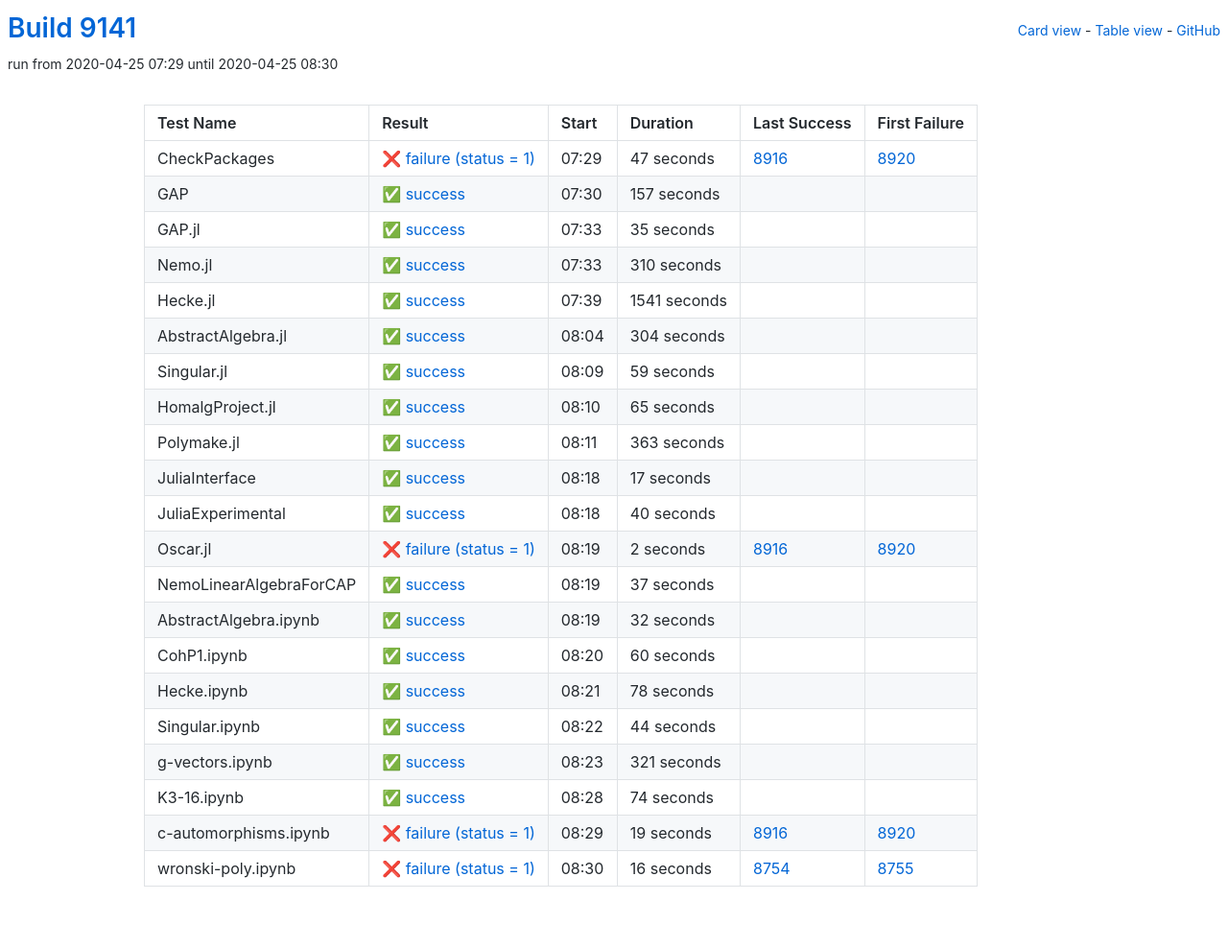
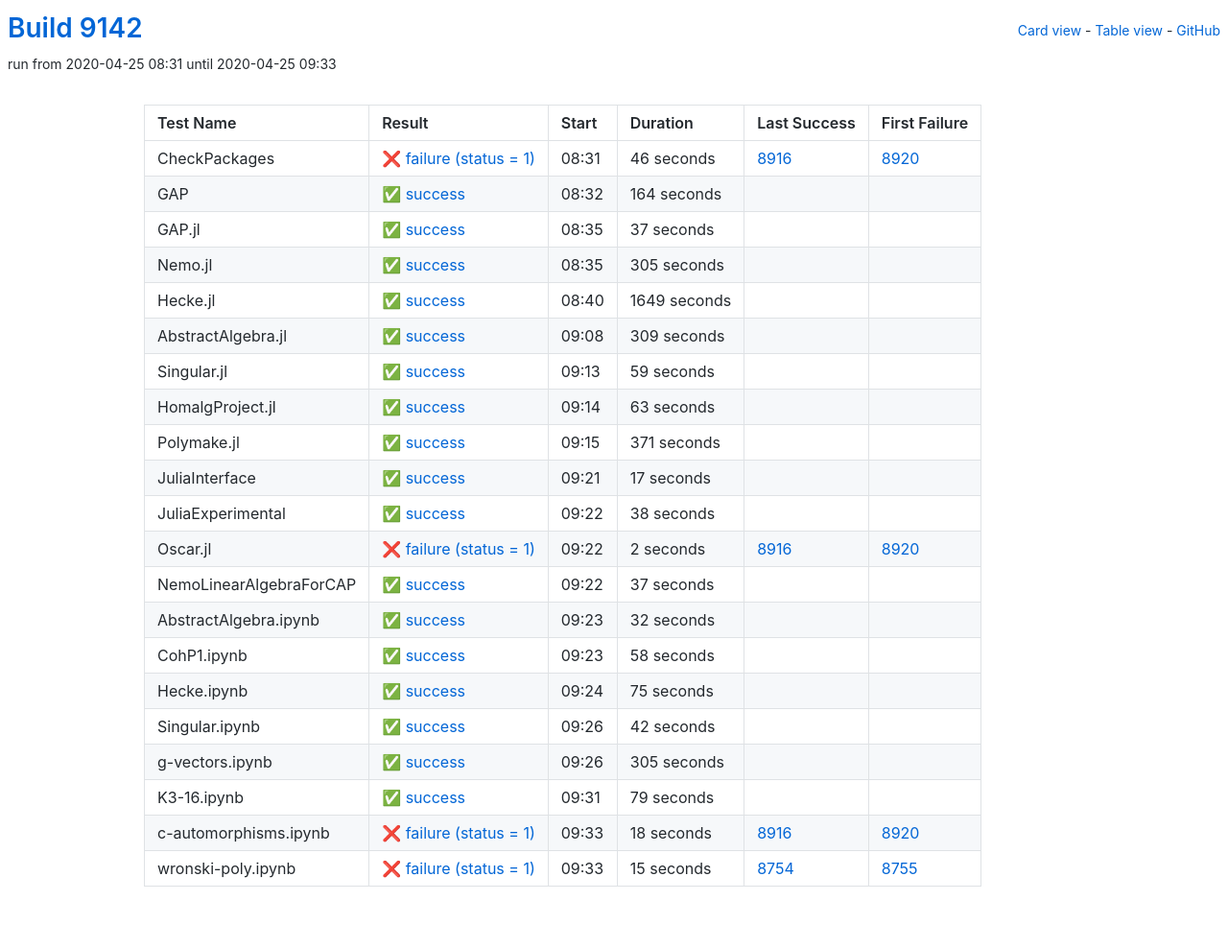
Before and after one commit to oscar-system/oscar-ci-status, a Jekyll site: the page built from table.html, in a window 1280 px wide. Shown: the whole page at 96% size. Built offline with Jekyll 4.4.1, drawn with Linux system fonts in a browser that asks for light colours.

Commit message:
Build 9142

```diff
--- a/_data/ci.yml
+++ b/_data/ci.yml
@@ -1,71 +1,71 @@
-build: 9141
-build_url: https://oscarci.mathematik.uni-kl.de/job/oscar/9141/
+build: 9142
+build_url: https://oscarci.mathematik.uni-kl.de/job/oscar/9142/
 job: oscar
 tests:
-- duration: 47
+- duration: 46
   exitcode: 1
   first_failure: 8920
   first_failure_url: https://oscarci.mathematik.uni-kl.de/job/oscar/8920/
   last_success: 8916
   last_success_url: https://oscarci.mathematik.uni-kl.de/job/oscar/8916/
-  log: https://oscarci.mathematik.uni-kl.de/job/oscar/9141/artifact/logs/build-9141/CheckPackages.log
+  log: https://oscarci.mathematik.uni-kl.de/job/oscar/9142/artifact/logs/build-9142/CheckPackages.log
   name: CheckPackages
-  start: 2020-04-25 07:29
+  start: 2020-04-25 08:31
   status: failure
   success: false
-- duration: 157
+- duration: 164
   exitcode: 0
   first_failure: false
   first_failure_url: null
   last_success: false
   last_success_url: null
-  log: https://oscarci.mathematik.uni-kl.de/job/oscar/9141/artifact/logs/build-9141/GAP.log
+  log: https://oscarci.mathematik.uni-kl.de/job/oscar/9142/artifact/logs/build-9142/GAP.log
   name: GAP
-  start: 2020-04-25 07:30
+  start: 2020-04-25 08:32
   status: success
   success: true
-- duration: 35
+- duration: 37
   exitcode: 0
   first_failure: false
   first_failure_url: null
   last_success: false
   last_success_url: null
-  log: https://oscarci.mathematik.uni-kl.de/job/oscar/9141/artifact/logs/build-9141/GAP.jl.log
+  log: https://oscarci.mathematik.uni-kl.de/job/oscar/9142/artifact/logs/build-9142/GAP.jl.log
   name: GAP.jl
-  start: 2020-04-25 07:33
+  start: 2020-04-25 08:35
   status: success
   success: true
-- duration: 310
+- duration: 305
   exitcode: 0
   first_failure: false
   first_failure_url: null
   last_success: false
   last_success_url: null
-  log: https://oscarci.mathematik.uni-kl.de/job/oscar/9141/artifact/logs/build-9141/Nemo.jl.log
+  log: https://oscarci.mathematik.uni-kl.de/job/oscar/9142/artifact/logs/build-9142/Nemo.jl.log
   name: Nemo.jl
-  start: 2020-04-25 07:33
+  start: 2020-04-25 08:35
   status: success
   success: true
-- duration: 1541
+- duration: 1649
   exitcode: 0
   first_failure: false
   first_failure_url: null
   last_success: false
   last_success_url: null
-  log: https://oscarci.mathematik.uni-kl.de/job/oscar/9141/artifact/logs/build-9141/Hecke.jl.log
+  log: https://oscarci.mathematik.uni-kl.de/job/oscar/9142/artifact/logs/build-9142/Hecke.jl.log
   name: Hecke.jl
-  start: 2020-04-25 07:39
+  start: 2020-04-25 08:40
   status: success
   success: true
-- duration: 304
+- duration: 309
   exitcode: 0
   first_failure: false
   first_failure_url: null
   last_success: false
   last_success_url: null
-  log: https://oscarci.mathematik.uni-kl.de/job/oscar/9141/artifact/logs/build-9141/AbstractAlgebra.jl.log
+  log: https://oscarci.mathematik.uni-kl.de/job/oscar/9142/artifact/logs/build-9142/AbstractAlgebra.jl.log
   name: AbstractAlgebra.jl
-  start: 2020-04-25 08:04
+  start: 2020-04-25 09:08
   status: success
   success: true
 - duration: 59
@@ -74,31 +74,31 @@
   first_failure_url: null
   last_success: false
   last_success_url: null
-  log: https://oscarci.mathematik.uni-kl.de/job/oscar/9141/artifact/logs/build-9141/Singular.jl.log
+  log: https://oscarci.mathematik.uni-kl.de/job/oscar/9142/artifact/logs/build-9142/Singular.jl.log
   name: Singular.jl
-  start: 2020-04-25 08:09
+  start: 2020-04-25 09:13
   status: success
   success: true
-- duration: 65
+- duration: 63
   exitcode: 0
   first_failure: false
   first_failure_url: null
   last_success: false
   last_success_url: null
-  log: https://oscarci.mathematik.uni-kl.de/job/oscar/9141/artifact/logs/build-9141/HomalgProject.jl.log
+  log: https://oscarci.mathematik.uni-kl.de/job/oscar/9142/artifact/logs/build-9142/HomalgProject.jl.log
   name: HomalgProject.jl
-  start: 2020-04-25 08:10
+  start: 2020-04-25 09:14
   status: success
   success: true
-- duration: 363
+- duration: 371
   exitcode: 0
   first_failure: false
   first_failure_url: null
   last_success: false
   last_success_url: null
-  log: https://oscarci.mathematik.uni-kl.de/job/oscar/9141/artifact/logs/build-9141/Polymake.jl.log
+  log: https://oscarci.mathematik.uni-kl.de/job/oscar/9142/artifact/logs/build-9142/Polymake.jl.log
   name: Polymake.jl
-  start: 2020-04-25 08:11
+  start: 2020-04-25 09:15
   status: success
   success: true
 - duration: 17
@@ -107,20 +107,20 @@
   first_failure_url: null
   last_success: false
   last_success_url: null
-  log: https://oscarci.mathematik.uni-kl.de/job/oscar/9141/artifact/logs/build-9141/JuliaInterface.log
+  log: https://oscarci.mathematik.uni-kl.de/job/oscar/9142/artifact/logs/build-9142/JuliaInterface.log
   name: JuliaInterface
-  start: 2020-04-25 08:18
+  start: 2020-04-25 09:21
   status: success
   success: true
-- duration: 40
+- duration: 38
   exitcode: 0
   first_failure: false
   first_failure_url: null
   last_success: false
   last_success_url: null
-  log: https://oscarci.mathematik.uni-kl.de/job/oscar/9141/artifact/logs/build-9141/JuliaExperimental.log
+  log: https://oscarci.mathematik.uni-kl.de/job/oscar/9142/artifact/logs/build-9142/JuliaExperimental.log
   name: JuliaExperimental
-  start: 2020-04-25 08:18
+  start: 2020-04-25 09:22
   status: success
   success: true
 - duration: 2
@@ -129,9 +129,9 @@
   first_failure_url: https://oscarci.mathematik.uni-kl.de/job/oscar/8920/
   last_success: 8916
   last_success_url: https://oscarci.mathematik.uni-kl.de/job/oscar/8916/
-  log: https://oscarci.mathematik.uni-kl.de/job/oscar/9141/artifact/logs/build-9141/Oscar.jl.log
+  log: https://oscarci.mathematik.uni-kl.de/job/oscar/9142/artifact/logs/build-9142/Oscar.jl.log
   name: Oscar.jl
-  start: 2020-04-25 08:19
+  start: 2020-04-25 09:22
   status: failure
   success: false
 - duration: 37
@@ -140,9 +140,9 @@
   first_failure_url: null
   last_success: false
   last_success_url: null
-  log: https://oscarci.mathematik.uni-kl.de/job/oscar/9141/artifact/logs/build-9141/NemoLinearAlgebraForCAP.log
+  log: https://oscarci.mathematik.uni-kl.de/job/oscar/9142/artifact/logs/build-9142/NemoLinearAlgebraForCAP.log
   name: NemoLinearAlgebraForCAP
-  start: 2020-04-25 08:19
+  start: 2020-04-25 09:22
   status: success
   success: true
 - duration: 32
@@ -151,85 +151,85 @@
   first_failure_url: null
   last_success: false
   last_success_url: null
-  log: https://oscarci.mathematik.uni-kl.de/job/oscar/9141/artifact/logs/build-9141/AbstractAlgebra.ipynb.log
+  log: https://oscarci.mathematik.uni-kl.de/job/oscar/9142/artifact/logs/build-9142/AbstractAlgebra.ipynb.log
   name: AbstractAlgebra.ipynb
-  start: 2020-04-25 08:19
+  start: 2020-04-25 09:23
   status: success
   success: true
-- duration: 60
+- duration: 58
   exitcode: 0
   first_failure: false
   first_failure_url: null
   last_success: false
   last_success_url: null
-  log: https://oscarci.mathematik.uni-kl.de/job/oscar/9141/artifact/logs/build-9141/CohP1.ipynb.log
+  log: https://oscarci.mathematik.uni-kl.de/job/oscar/9142/artifact/logs/build-9142/CohP1.ipynb.log
   name: CohP1.ipynb
-  start: 2020-04-25 08:20
+  start: 2020-04-25 09:23
   status: success
   success: true
-- duration: 78
+- duration: 75
   exitcode: 0
   first_failure: false
   first_failure_url: null
   last_success: false
   last_success_url: null
-  log: https://oscarci.mathematik.uni-kl.de/job/oscar/9141/artifact/logs/build-9141/Hecke.ipynb.log
+  log: https://oscarci.mathematik.uni-kl.de/job/oscar/9142/artifact/logs/build-9142/Hecke.ipynb.log
   name: Hecke.ipynb
-  start: 2020-04-25 08:21
+  start: 2020-04-25 09:24
   status: success
   success: true
-- duration: 44
+- duration: 42
   exitcode: 0
   first_failure: false
   first_failure_url: null
   last_success: false
   last_success_url: null
-  log: https://oscarci.mathematik.uni-kl.de/job/oscar/9141/artifact/logs/build-9141/Singular.ipynb.log
+  log: https://oscarci.mathematik.uni-kl.de/job/oscar/9142/artifact/logs/build-9142/Singular.ipynb.log
   name: Singular.ipynb
-  start: 2020-04-25 08:22
+  start: 2020-04-25 09:26
   status: success
   success: true
-- duration: 321
+- duration: 305
   exitcode: 0
   first_failure: false
   first_failure_url: null
   last_success: false
   last_success_url: null
-  log: https://oscarci.mathematik.uni-kl.de/job/oscar/9141/artifact/logs/build-9141/g-vectors.ipynb.log
+  log: https://oscarci.mathematik.uni-kl.de/job/oscar/9142/artifact/logs/build-9142/g-vectors.ipynb.log
   name: g-vectors.ipynb
-  start: 2020-04-25 08:23
+  start: 2020-04-25 09:26
   status: success
   success: true
-- duration: 74
+- duration: 79
   exitcode: 0
   first_failure: false
   first_failure_url: null
   last_success: false
   last_success_url: null
-  log: https://oscarci.mathematik.uni-kl.de/job/oscar/9141/artifact/logs/build-9141/K3-16.ipynb.log
+  log: https://oscarci.mathematik.uni-kl.de/job/oscar/9142/artifact/logs/build-9142/K3-16.ipynb.log
   name: K3-16.ipynb
-  start: 2020-04-25 08:28
+  start: 2020-04-25 09:31
   status: success
   success: true
-- duration: 19
+- duration: 18
   exitcode: 1
   first_failure: 8920
   first_failure_url: https://oscarci.mathematik.uni-kl.de/job/oscar/8920/
   last_success: 8916
   last_success_url: https://oscarci.mathematik.uni-kl.de/job/oscar/8916/
-  log: https://oscarci.mathematik.uni-kl.de/job/oscar/9141/artifact/logs/build-9141/c-automorphisms.ipynb.log
+  log: https://oscarci.mathematik.uni-kl.de/job/oscar/9142/artifact/logs/build-9142/c-automorphisms.ipynb.log
   name: c-automorphisms.ipynb
-  start: 2020-04-25 08:29
+  start: 2020-04-25 09:33
   status: failure
   success: false
-- duration: 16
+- duration: 15
   exitcode: 1
   first_failure: 8755
   first_failure_url: https://oscarci.mathematik.uni-kl.de/job/oscar/8755/
   last_success: 8754
   last_success_url: https://oscarci.mathematik.uni-kl.de/job/oscar/8754/
-  log: https://oscarci.mathematik.uni-kl.de/job/oscar/9141/artifact/logs/build-9141/wronski-poly.ipynb.log
+  log: https://oscarci.mathematik.uni-kl.de/job/oscar/9142/artifact/logs/build-9142/wronski-poly.ipynb.log
   name: wronski-poly.ipynb
-  start: 2020-04-25 08:30
+  start: 2020-04-25 09:33
   status: failure
   success: false
```
Also changed, not shown: README.md.
